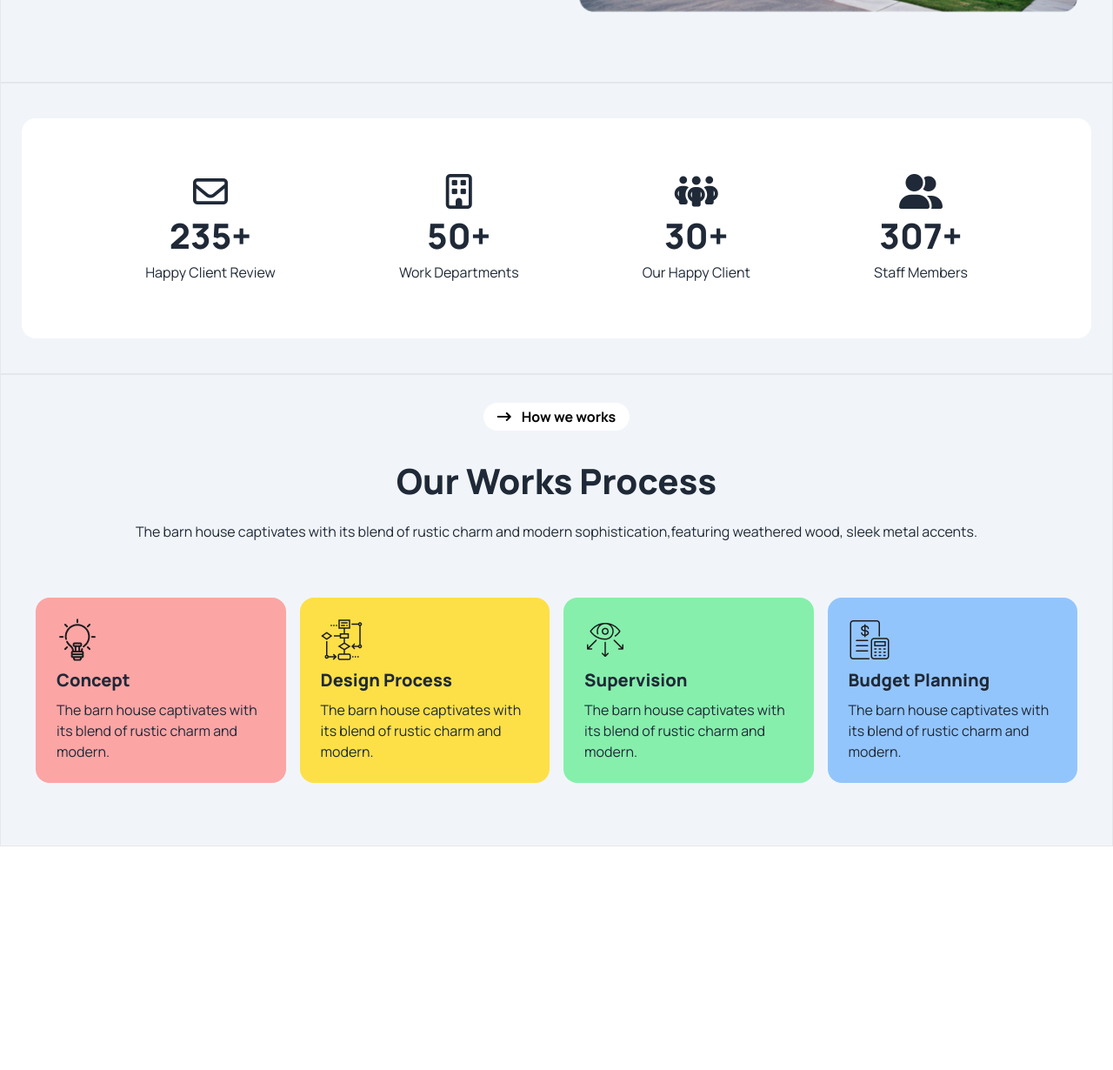
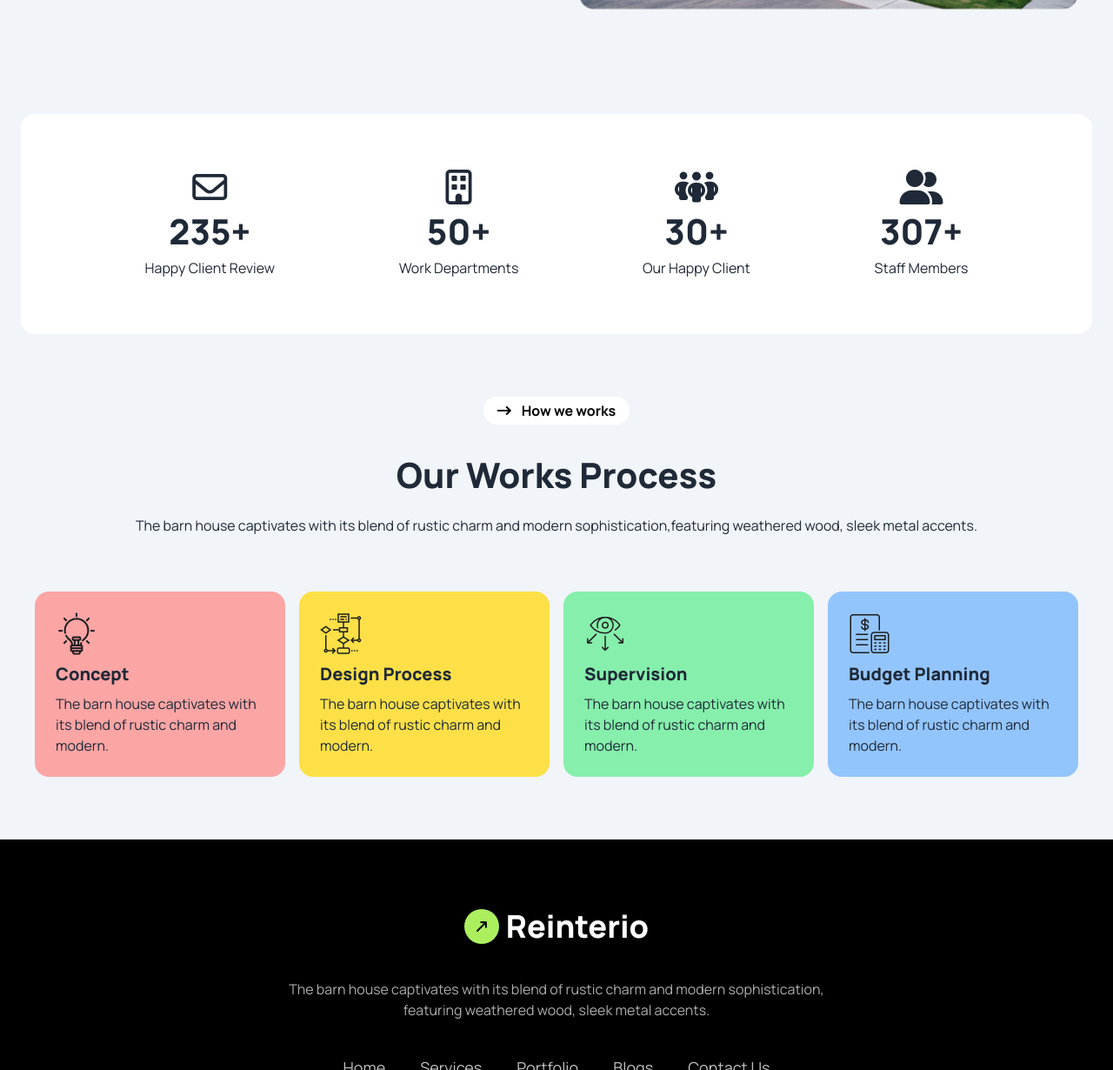
Before and after one commit to dev-siam/B10A3-Rinterio, a plain HTML site: page index.html in a window 1280 px wide. Shown: the part 1570-2800 px from the top of the page at 87% size. Drawn offline with nearby package versions, Linux system fonts and the light colour scheme.

Commit message:
Footer  Section Done

```diff
--- a/index.html
+++ b/index.html
@@ -48,7 +48,7 @@
   <body class="font-manrope bg-slate-[#F4F4F4] h-[500rem]">
     <!-- Header  Section -->
     <header class=" bg-gradient-to-b from-slate-100 to-white">
-      <div class="container px-8 py-8 mx-auto border">
+      <div class="container px-8 py-8 mx-auto">
         <!-- Navbar Sections -->
       <nav class="navbar">
         <div class="container mx-auto flex items-center justify-between">
@@ -95,7 +95,7 @@
     <!-- Main Section -->
     <main class="bg-slate-100">
       <!-- About Us -->
-       <section class=" border container mx-auto  grid grid-cols-1 lg:grid-cols-2 gap-8 px-8 py-8 lg:py-20">
+       <section class="  container mx-auto  grid grid-cols-1 lg:grid-cols-2 gap-8 px-8 py-8 lg:py-20">
         <!-- text section -->
         <div class="space-y-6 ">
           <div class="space-y-4 text-center lg:text-left">
@@ -129,7 +129,7 @@
        </section>
 
        <!-- Ratings section -->
-       <section class="border container mx-auto">
+       <section class=" container mx-auto">
           <div class="bg-white my-10 rounded-2xl col-span-2 py-16 mx-6">
             <div class="lg:flex justify-evenly items-center  space-y-10 lg:space-y-0">
               <div class="text-center">
@@ -157,7 +157,7 @@
         </section>
 
         <!-- Our Works Process -->
-       <section class="border container mx-auto  grid gap-8 px-8 py-8">
+       <section class=" container mx-auto  grid gap-8 px-8 py-8">
         <!-- text section -->
           <div class="space-y-6 ">
             <div class="space-y-4 text-center">
@@ -195,6 +195,24 @@
     </main>
 
     <!-- Footer  Section -->
-    <footer></footer>
+    <footer class="bg-black text-white">
+      <section class=" container mx-auto text-center flex flex-col justify-center items-center space-y-10 py-20 px-10">
+        <div>
+          <div class="navbar-brand space-x-2 flex items-center">
+            <i class="fa-solid fa-arrow-right-long -rotate-45 text-black bg-[#ABEF5F] p-3 rounded-full"></i>
+            <a href="" class="text-4xl font-extrabold">Reinterio</a>
+          </div>
+        </div>
+        <div><p class="text-[#adacac]">The barn house captivates with its blend of rustic charm and modern sophistication, <br>featuring weathered wood, sleek metal accents.</p></div>
+        <div class="flex flex-col lg:flex-row justify-between  items-center gap-5 lg:gap-10 text-lg text-[#c1bfbf]">
+          <a href="">Home</a>
+          <a href="">Services</a>
+          <a href="">Portfolio</a>
+          <a href="">Blogs</a>
+          <a href="">Contact Us</a>
+        </div>
+        <div><button class="navbar-button text-black font-extrabold bg-[#ABEF5F] px-5 py-2 rounded-full">Book Consult <i class="fa-solid fa-arrow-right-long -rotate-45 text-white bg-[#1C1C1C] ml-2 p-3 rounded-full"></i></button></div>
+      </section>
+    </footer>
   </body>
 </html>
```
